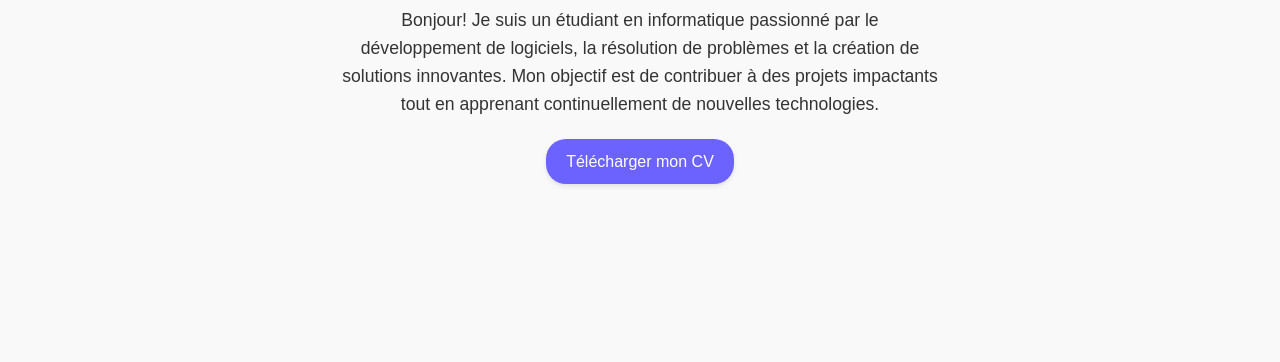
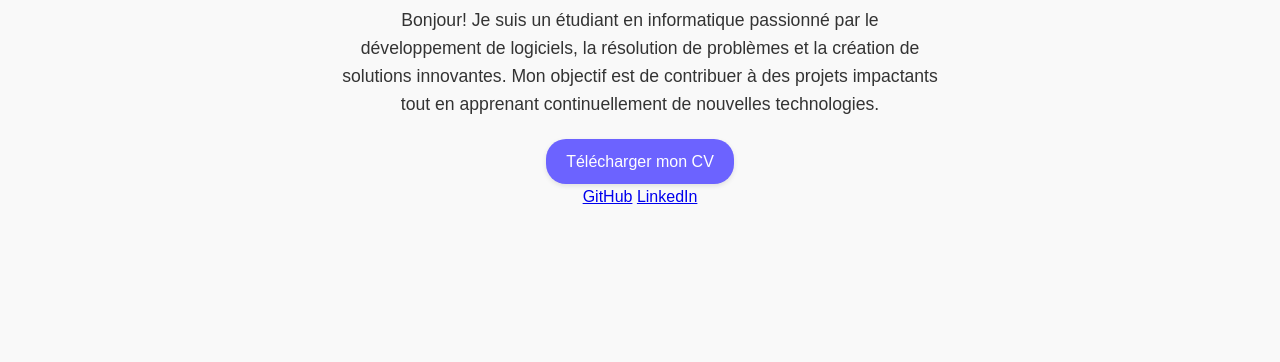
Before and after one commit to darksayter/e_cv, a plain HTML site: page index.html in a window 1280 px wide. Shown: the part 412-774 px from the top of the page. Drawn offline with Linux system fonts and the light colour scheme.

Commit message:
Update index.html

```diff
--- a/index.html
+++ b/index.html
@@ -29,6 +29,10 @@
             <h2>A Propos de moi</h2>
             <p>Bonjour! Je suis un étudiant en informatique passionné par le développement de logiciels, la résolution de problèmes et la création de solutions innovantes. Mon objectif est de contribuer à des projets impactants tout en apprenant continuellement de nouvelles technologies.</p>
             <a href="CV_Alexandre_Duvet.pdf" download class="cv">Télécharger mon CV</a>
+            <div class="social-links">
+                <a href="https://github.com/votre-github" target="_blank" class="github">GitHub</a>
+                <a href="https://www.linkedin.com/in/votre-linkedin" target="_blank" class="linkedin">LinkedIn</a>
+            </div>
         </div>
     </section>
 
```
